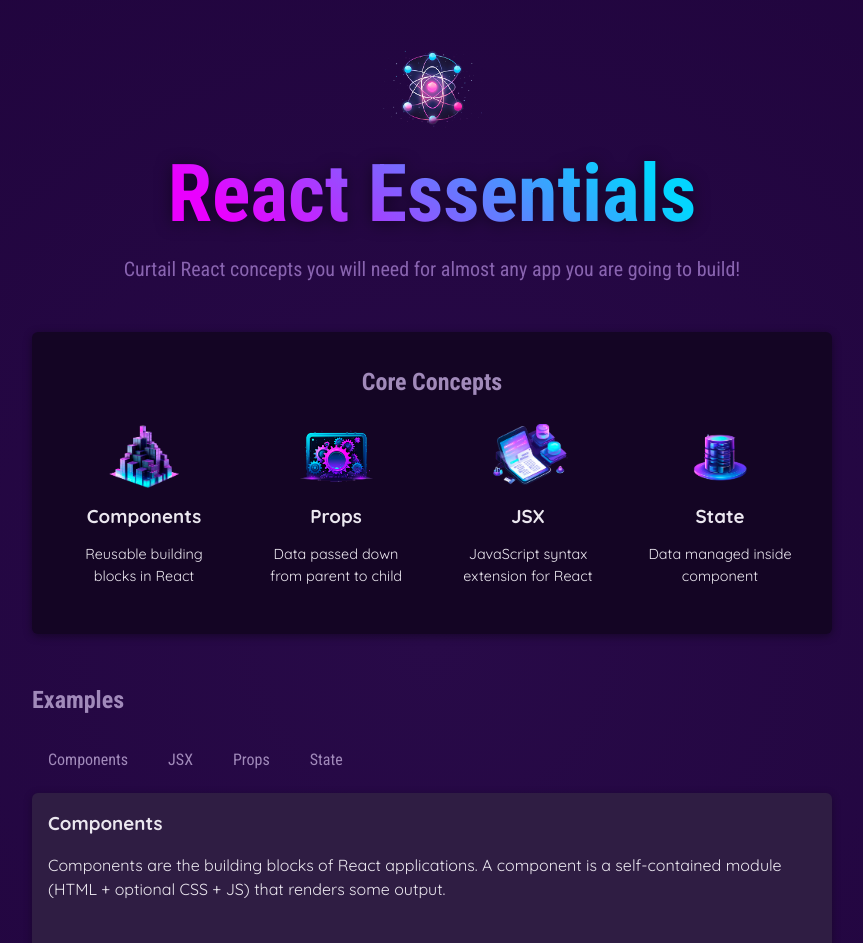
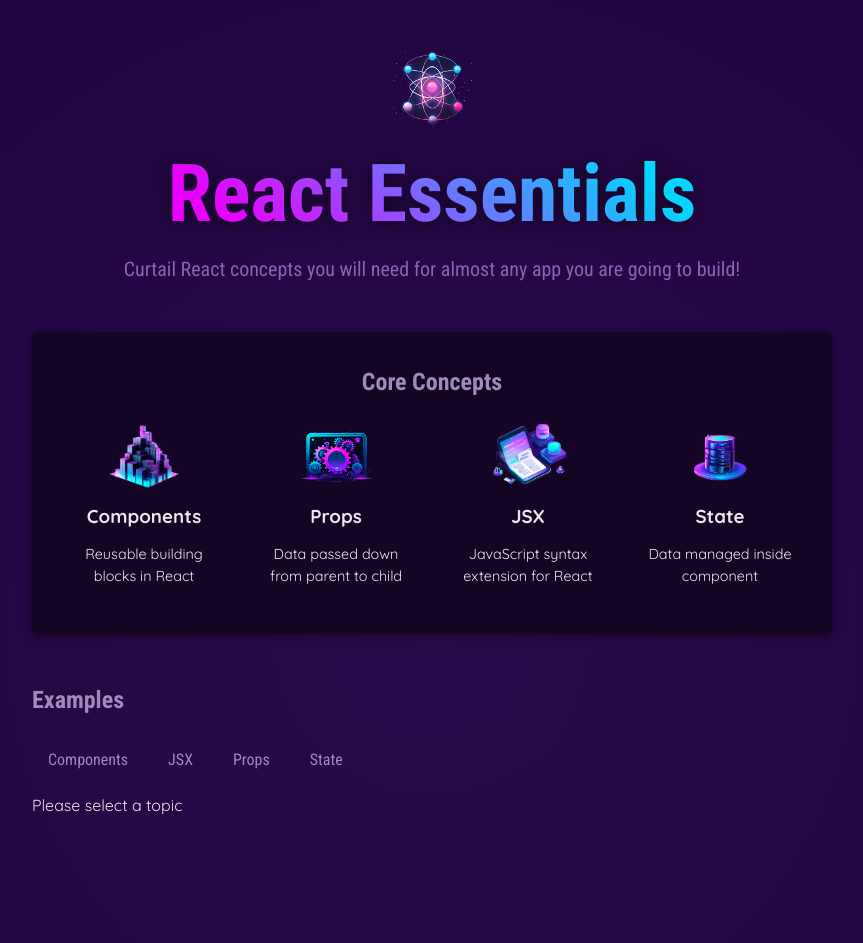
Before and after one commit to jiaakmal/basic-react-practice-, a React (Vite) app: page / in a window 1280 px wide. Shown: the top 943 px of the page, without its empty margins (208-1071 px from the left). Built offline with nearby package versions, Linux system fonts and the light colour scheme.

Commit message:
updating UI with the help of state

```diff
--- a/src/App.jsx
+++ b/src/App.jsx
@@ -10,12 +10,28 @@
 
 function App() {
 
-const [selectedTopic, setSelectedTopic] = useState('components');
+const [selectedTopic, setSelectedTopic] = useState('');
 
 
 function handleSelect(selectedButton) {
 setSelectedTopic(selectedButton);
   console.log(selectedButton);
+}
+let tabContent = <p>Please select a topic</p>;
+if(selectedTopic){
+
+
+  tabContent = (
+  <div id="tab-content">
+    <h3>{EXAMPLES[selectedTopic].title}</h3>
+    <p>{EXAMPLES[selectedTopic].description}</p>
+    <pre>
+      <code>
+      {EXAMPLES[selectedTopic].code}
+      </code>
+    </pre>
+  </div>
+  );
 }
 
   return (
@@ -38,20 +54,12 @@
         <section id="examples">
           <h2>Examples</h2>
           <menu>
-            <TabButton onSelect={()=>handleSelect('Components')}>Components</TabButton>
-            <TabButton onSelect={()=>handleSelect('jsx')}>JSX</TabButton>
-            <TabButton onSelect={()=>handleSelect('props')}>Props</TabButton>
-            <TabButton onSelect={()=>handleSelect('state')}>State</TabButton>
+            <TabButton isSelected={selectedTopic === 'components'} onSelect={()=>handleSelect('components')}>Components</TabButton>
+            <TabButton isSelected={selectedTopic === 'jsx'} onSelect={()=>handleSelect('jsx')}>JSX</TabButton>
+            <TabButton isSelected={selectedTopic === 'props'} onSelect={()=>handleSelect('props')}>Props</TabButton>
+            <TabButton isSelected={selectedTopic === 'state'} onSelect={()=>handleSelect('state')}>State</TabButton>
           </menu>
-          <div id="tab-content">
-            <h3>{EXAMPLES[selectedTopic].title}</h3>
-            <p>{EXAMPLES[selectedTopic].description}</p>
-            <pre>
-              <code>
-              {EXAMPLES[selectedTopic].code}
-              </code>
-            </pre>
-          </div>
+            {tabContent}
         </section>
       </main>
     </div>
--- a/src/components/TabButton.jsx
+++ b/src/components/TabButton.jsx
@@ -1,5 +1,5 @@
-export default function TabButton({children, onSelect}) {
+export default function TabButton({children, onSelect,isSelected}) {
   return (
-    <li><button onClick={onSelect}>{children}</button></li>
+    <li><button className={isSelected ? "active" : ""} onClick={onSelect}>{children}</button></li>
   )
 }
```
